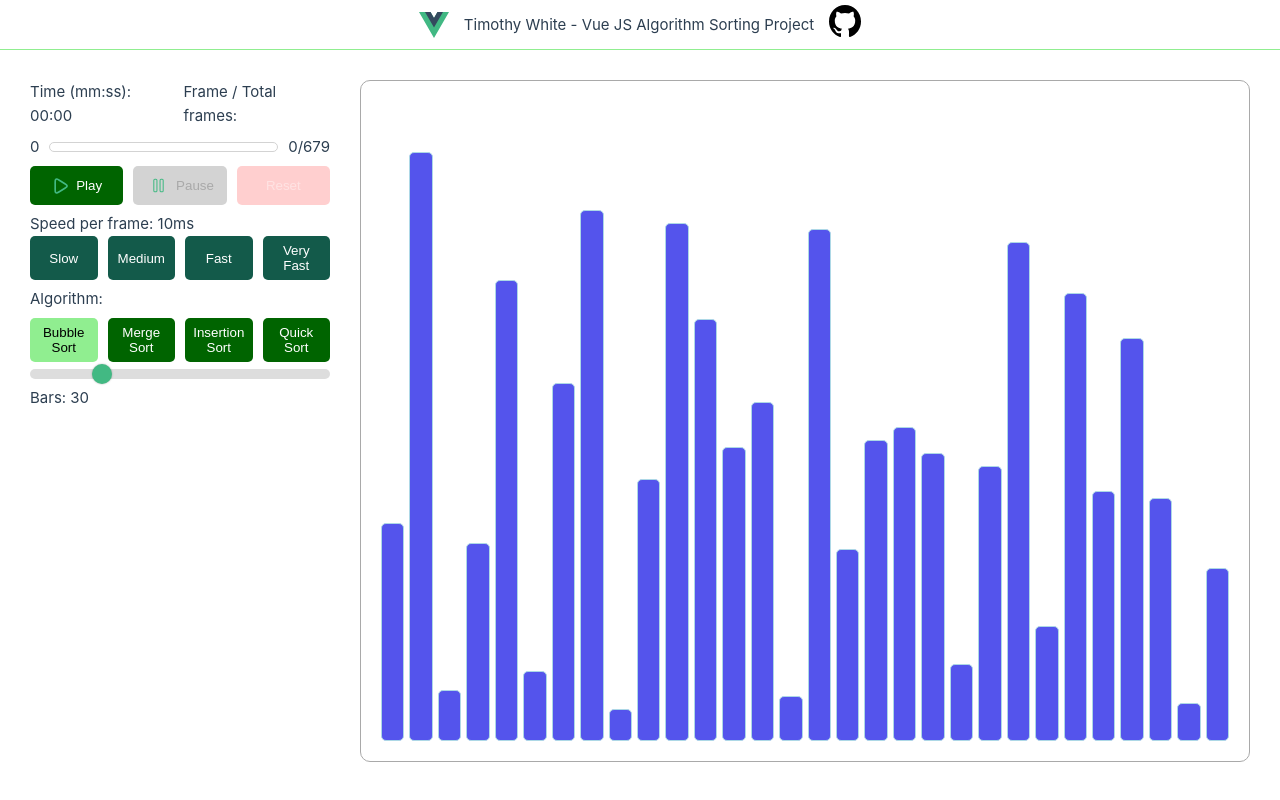
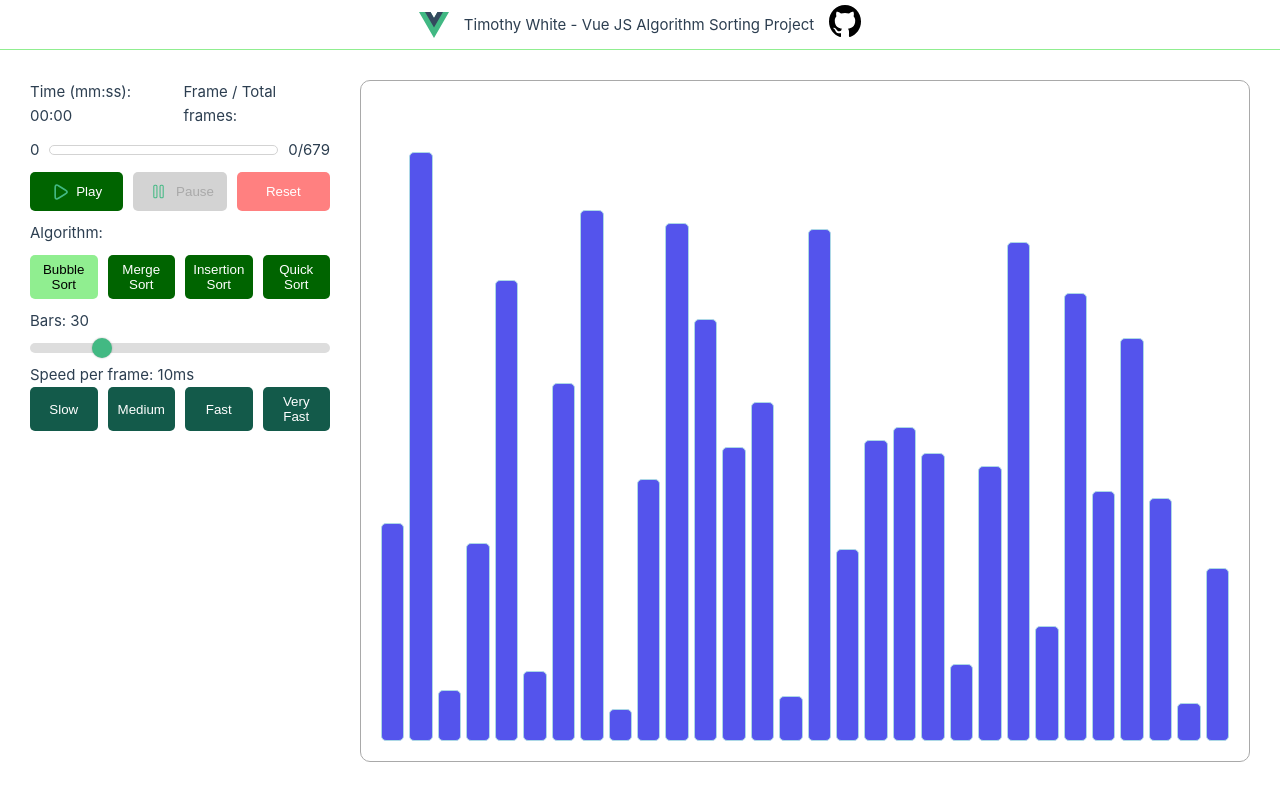
Before and after one commit to timwhite06/vuejs-sorting-algorithms, a Vue app: page / in a window 1280 px wide. Built offline with nearby package versions, Linux system fonts and the light colour scheme.

Commit message:
Fix timer logic and reset chart on play if it has already finished

```diff
--- a/src/App.vue
+++ b/src/App.vue
@@ -28,18 +28,49 @@ const formatTime = (seconds) => {
   return `${minutes.toString().padStart(2, '0')}:${remainingSeconds.toString().padStart(2, '0')}`
 }
 
-// Start the timer
+const updateAlgorithm = (algorithm, event) => {
+  algorithmSelection.value = algorithm
+
+  // Remove the selected attribute from all buttons
+  const buttons = document.querySelectorAll('.chart-control-button')
+  buttons.forEach((button) => {
+    button.removeAttribute('data-selected')
+  })
+
+  // Set an attribute so we can access it via CSS
+  event.target.setAttribute('data-selected', 'true')
+}
+
+// Add a new pauseTimer function
+const pauseTimer = () => {
+  // Only clear the interval without resetting the elapsed time
+  if (timerIntervalId.value) {
+    clearInterval(timerIntervalId.value)
+    timerIntervalId.value = null
+  }
+  // We don't reset elapsedTime.value here
+}
+
+// Update the pauseAlgorithm function to use pauseTimer instead of stopTimer
+const pauseAlgorithm = () => {
+  isPlaying.value = false
+  if (intervalId) {
+    clearInterval(intervalId) // Need to clear interval when pausing
+    intervalId = null
+  }
+  pauseTimer() // Pause the timer instead of stopping it
+}
+
+// Keep the existing startTimer function which will continue from the current elapsed time
 const startTimer = () => {
   // Clear any existing timer
   if (timerIntervalId.value) {
     clearInterval(timerIntervalId.value)
   }
 
-  // Reset elapsed time
-  elapsedTime.value = 0
-  formattedTime.value = formatTime(elapsedTime.value)
+  // We don't reset elapsedTime here - only when explicitly calling resetTimer or stopTimer
 
-  // Start a new timer
+  // Start a new timer that continues from the current elapsed time
   timerIntervalId.value = setInterval(() => {
     elapsedTime.value++
     formattedTime.value = formatTime(elapsedTime.value)
@@ -54,22 +85,15 @@ const stopTimer = () => {
   }
 }
 
-const updateAlgorithm = (algorithm, event) => {
-  algorithmSelection.value = algorithm
+// Update the playAlgorithm function to not reset the timer if we're just resuming
+const playAlgorithm = () => {
+  if (frame.value === totalFrames.value) resetChart()
+  isPlaying.value = true
 
-  // Remove the selected attribute from all buttons
-  const buttons = document.querySelectorAll('.chart-control-button')
-  buttons.forEach((button) => {
-    button.removeAttribute('data-selected')
-  })
-
-  // Set an attribute so we can access it via CSS
-  event.target.setAttribute('data-selected', 'true')
-}
-
-const playAlgorithm = () => {
-  isPlaying.value = true
-  startTimer()
+  // Only start the timer if it's not already running
+  if (!timerIntervalId.value) {
+    startTimer()
+  }
 
   let i = frame.value // Start from current frame instead of 0
   // Clear any previous interval to avoid overlaps
@@ -82,17 +106,9 @@ const playAlgorithm = () => {
       clearInterval(intervalId)
       intervalId = null
       isPlaying.value = false
+      pauseTimer() // Pause the timer when playback completes
     }
   }, playbackSpeed.value)
-}
-
-const pauseAlgorithm = () => {
-  isPlaying.value = false
-  if (intervalId) {
-    clearInterval(intervalId) // Need to clear interval when pausing
-    intervalId = null
-  }
-  stopTimer() // Pause the timer
 }
 
 const stopAlgorithm = () => {
@@ -241,29 +257,9 @@ watch(algorithmSelection, () => {
           <PauseButton :width="25" :height="25" color="#42b983" />
           Pause
         </ChartControlButton>
-        <ChartControlButton
-          id="reset-chart-button"
-          @click="resetChart()"
-          :disabled="!isPlaying"
-        >
+        <ChartControlButton id="reset-chart-button" @click="resetChart()">
           Reset
         </ChartControlButton>
-      </div>
-
-      <div id="speed-controls">
-        <p>Speed per frame: {{ playbackSpeed }}ms</p>
-        <div class="speed-buttons">
-          <button
-            v-for="preset in speedPresets"
-            :key="preset.value"
-            class="speed-button"
-            :class="{ active: playbackSpeed === preset.value }"
-            @click="updatePlaybackSpeed(preset.value)"
-            :disabled="isPlaying && playbackSpeed === preset.value"
-          >
-            {{ preset.label }}
-          </button>
-        </div>
       </div>
 
       <p id="algorithm-control-title">Algorithm:</p>
@@ -304,6 +300,7 @@ watch(algorithmSelection, () => {
           Quick Sort
         </ChartControlButton>
       </div>
+      <p>Bars: {{ sliderValue }}</p>
       <RangeSlider
         v-model="sliderValue"
         :min="10"
@@ -311,7 +308,21 @@ watch(algorithmSelection, () => {
         :step="1"
         :disabled="isPlaying"
       />
-      <p>Bars: {{ sliderValue }}</p>
+      <div id="speed-controls">
+        <p>Speed per frame: {{ playbackSpeed }}ms</p>
+        <div class="speed-buttons">
+          <button
+            v-for="preset in speedPresets"
+            :key="preset.value"
+            class="speed-button"
+            :class="{ active: playbackSpeed === preset.value }"
+            @click="updatePlaybackSpeed(preset.value)"
+            :disabled="isPlaying && playbackSpeed === preset.value"
+          >
+            {{ preset.label }}
+          </button>
+        </div>
+      </div>
     </div>
   </main>
 </template>
@@ -352,7 +363,7 @@ header {
   display: grid;
   justify-content: center;
   align-items: center;
-  gap: 7px;
+  gap: 10px;
 }
 
 /* Use min-width so that this is only applied on laptops/bigger devices */
@@ -380,6 +391,11 @@ header {
   }
   #chart-container {
     flex: 1;
+    order: 1;
+  }
+  #chart-controls {
+    order: 2;
+    width: 100%;
   }
 }
 
```
